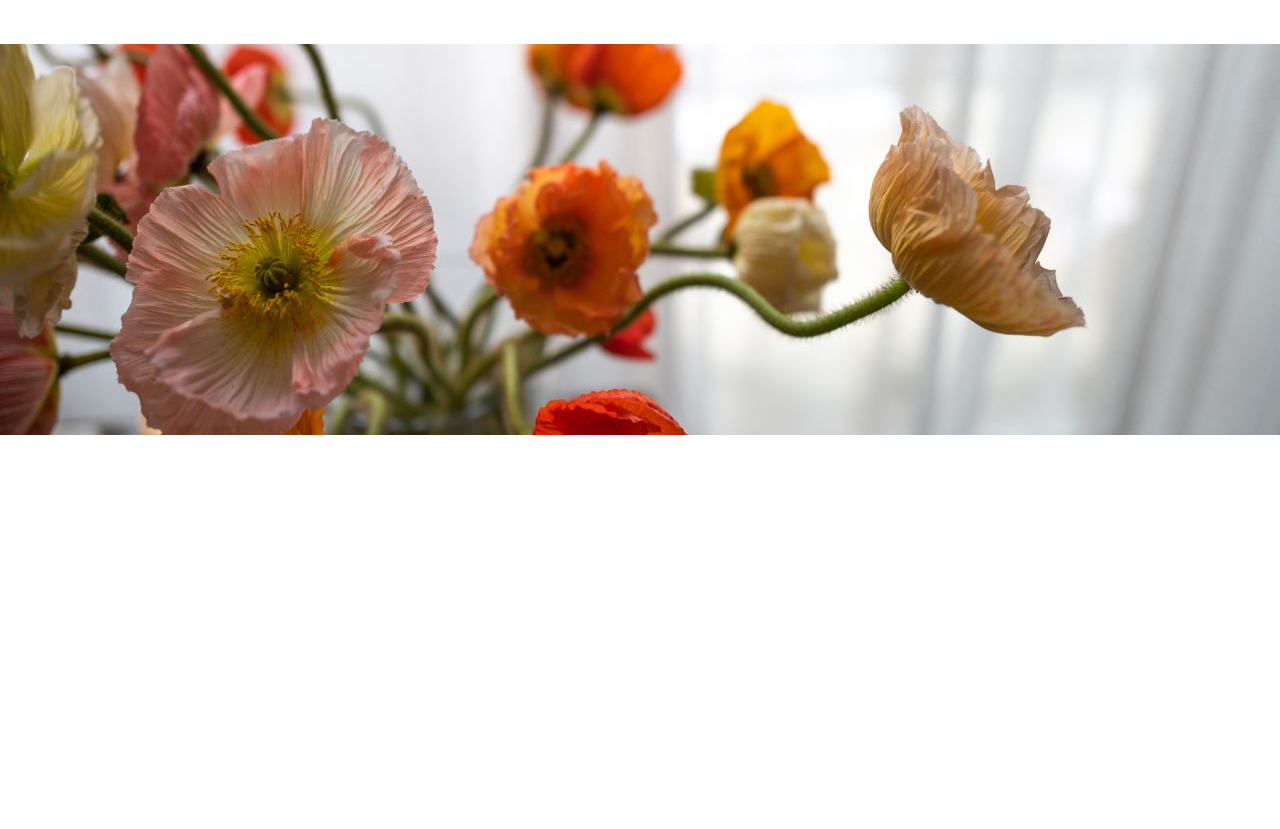
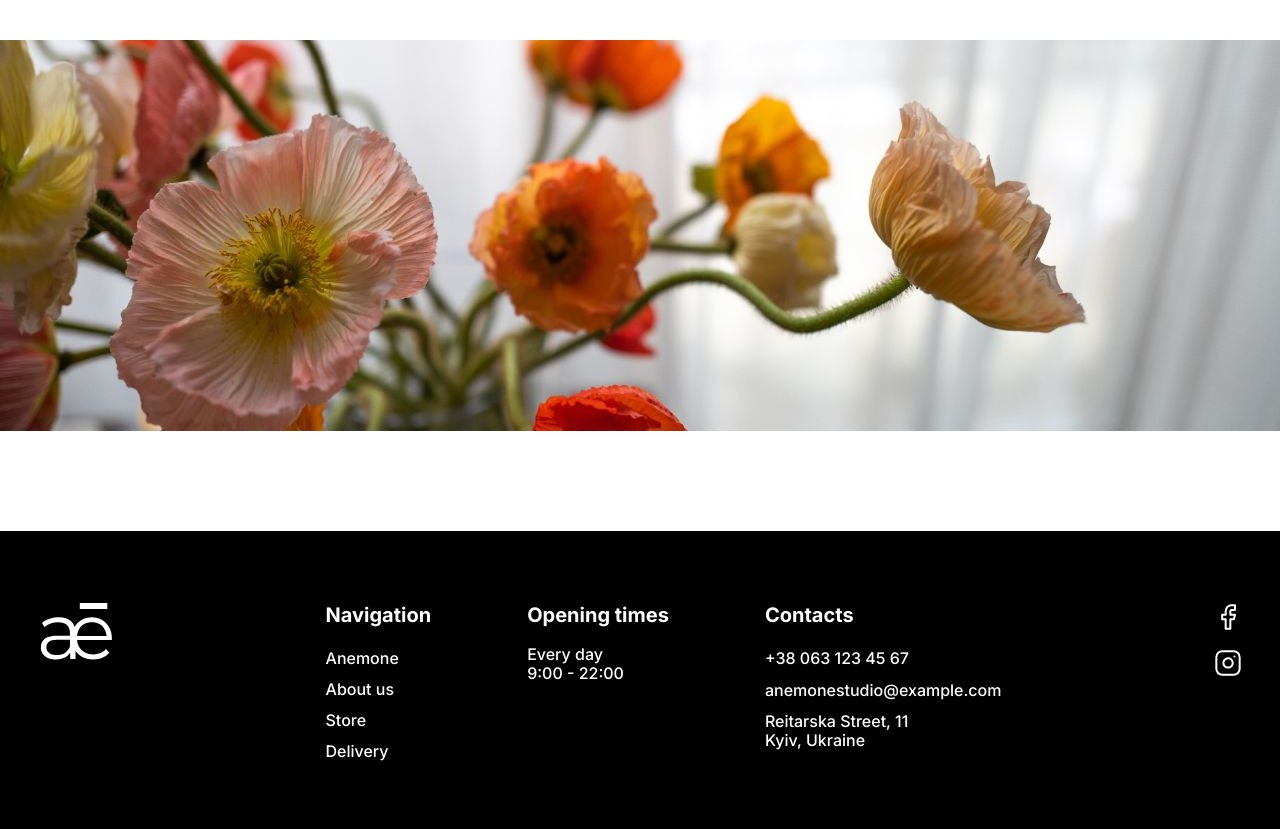
Before and after one commit to NosovSA76/Project_GR09, a website built with Vite: page src/index.html in a window 1280 px wide. Shown: the part 1512-2341 px from the top of the page. Before the commit the page ends 2047 px from the top, so only its background shows below. Built offline with nearby package versions, Linux system fonts and the light colour scheme.

Commit message:
Footer responsive setting, adding modern normalize

```diff
--- a/src/css/layout/footer.css
+++ b/src/css/layout/footer.css
@@ -1,3 +1,176 @@
-.div{
-  width: 100%;
+:root {
+  --footer-font: 'Inter', sans-serif;
 }
+
+.footer-section {
+  background-color: #000;
+  padding: 32px 0;
+}
+
+@media screen and (min-width: 768px) {
+  .footer-section {
+    padding: 60px 0 54px 0;
+  }
+}
+
+@media screen and (min-width: 1280px) {
+  .footer-section {
+    padding: 72px 0;
+  }
+}
+
+.footer-container {
+  display: flex;
+  flex-wrap: wrap;
+  row-gap: 32px;
+  justify-content: space-between;
+  width: calc(100% - 16px * 2);
+  padding: 0 14px 0 16px;
+  margin: 0 auto;
+}
+
+@media screen and (min-width: 320px) {
+  .footer-container {
+    width: calc(320px - 16px * 2);
+  }
+}
+
+@media screen and (min-width: 768px) {
+  .footer-container {
+    width: calc(768px - 24px * 2);
+  }
+}
+
+@media screen and (min-width: 1280px) {
+  .footer-container {
+    width: calc(1280px - 24px * 2);
+  }
+}
+
+.footer-logo {
+  display: none;
+}
+
+@media screen and (min-width: 1280px) {
+  .footer-logo {
+    display: block;
+    margin-right: auto;
+  }
+
+  .footer-logo-icon {
+    fill: #fff;
+    width: 73px;
+    height: 57px;
+  }
+}
+
+.footer-section-width {
+  width: 128px;
+}
+
+@media screen and (min-width: 768px) {
+  .footer-section-width{
+    width: auto;
+  }
+}
+
+.footer-info-section-title {
+  font-family: var(--footer-font);
+  font-weight: 700;
+  font-size: 18px;
+  color: #fff;
+  margin-bottom: 18px;
+}
+
+@media screen and (min-width: 768px) {
+  .footer-info-section-title {
+    font-size: 20px;
+  }
+}
+
+.footer-nav-list-item {
+  height: 17px;
+}
+
+@media screen and (min-width: 768px) {
+  .footer-nav-list-item {
+    height: 19px;
+  }
+}
+
+.footer-text {
+  font-family: var(--footer-font);
+  font-weight: 500;
+  font-size: 14px;
+  color: #fff;
+}
+
+@media screen and (min-width: 768px) {
+  .footer-text {
+    font-size: 16px;
+  }
+}
+
+@media screen and (min-width: 1280px) {
+  .footer-openin-time-section {
+    margin: 0 96px;
+  }
+}
+
+.footer-mail-address {
+  display: flex;
+  flex-direction: column;
+  row-gap: 0;
+}
+
+.footer-nav-list {
+  display: flex;
+  flex-direction: column;
+  row-gap: 12px;
+}
+
+.footer-nav-list-link:is(:hover, :focus) {
+  text-decoration: underline;
+}
+
+.footer-opening-time-list {
+  display: flex;
+  flex-direction: column;
+  gap: 0;
+}
+
+.footer-address-list {
+  display: flex;
+  flex-direction: column;
+  row-gap: 12px;
+}
+
+.footer-social-list {
+  display: flex;
+  column-gap: 14px;
+}
+
+@media screen and (min-width: 768px) {
+  .footer-social-list {
+    flex-direction: column;
+    row-gap: 18px;
+  }
+}
+
+@media screen and (min-width: 1280px) {
+  .footer-social-list {
+    margin-left: auto;
+  }
+}
+
+.footer-social-link-icon {
+  width: 28px;
+  height: 28px;
+}
+
+
+@media screen and (min-width: 768px) {
+  .footer-line-break {
+    display: none;
+  }
+}
--- a/src/index.html
+++ b/src/index.html
@@ -9,6 +9,15 @@
       href="https://fonts.googleapis.com/css2?family=Montserrat:wght@400;500;700&family=Raleway:wght@800&display=swap"
       rel="stylesheet"
     />
+
+    <!-- modern normalize -->
+    <link rel="stylesheet" href="https://cdn.jsdelivr.net/npm/modern-normalize@1.1.0/modern-normalize.min.css">
+
+    <!-- Added 'Inter' font family -->
+    <link rel="preconnect" href="https://fonts.googleapis.com">
+    <link rel="preconnect" href="https://fonts.gstatic.com" crossorigin>
+    <link href="https://fonts.googleapis.com/css2?family=Inter:wght@500;700&display=swap" rel="stylesheet">
+
     <link
       rel="stylesheet"
       type="text/css"
--- a/src/partials/footer.html
+++ b/src/partials/footer.html
@@ -1 +1,64 @@
-<div></div>
+<footer class="footer-section">
+    <div class="footer-container">
+        <a class="footer-logo" href="../index.html">
+            <svg class="footer-logo-icon">
+                <use href="../img/icons.svg#logo"></use>
+            </svg>
+        </a>
+
+        <nav class="footer-section-width">
+            <p class="footer-info-section-title">Navigation</p>
+            <ul class="footer-nav-list">
+                <li class="footer-nav-list-item">
+                    <a class="footer-text footer-nav-list-link" href="#anemon">Anemone</a>
+                </li>
+                <li class="footer-nav-list-item">
+                    <a class="footer-text footer-nav-list-link" href="#About">About us</a>
+                </li>
+                <li class="footer-nav-list-item">
+                    <a class="footer-text footer-nav-list-link" href="#Store">Store</a>
+                </li>
+                <li class="footer-nav-list-item">
+                    <a class="footer-text footer-nav-list-link" href="#Delivery">Delivery</a>
+                </li>
+            </ul>
+        </nav>
+
+        <div class="footer-openin-time-section footer-section-width">
+            <p class="footer-info-section-title">Opening times</p>
+            <ul class="footer-opening-time-list">
+                <li class="footer-text">Every day</li>
+                <li class="footer-text">9:00 - 22:00</li>
+            </ul>
+        </div>
+
+        <address class="footer-section-width">
+            <p class="footer-info-section-title">Contacts</p>
+            <ul class="footer-address-list">
+                <li><a class="footer-text" href="tel:+380631234567">+38 063 123 45 67</a></li>
+                <li><a class="footer-text footer-mail-address"
+                        href="mailto:anemonestudio@example.com">anemonestudio<br class="footer-line-break">@example.com</a></li>
+                <li class="footer-text">Reitarska Street, 11 <br>
+                    Kyiv, Ukraine</li>
+            </ul>
+        </address>
+
+        <ul class="footer-social-list footer-section-width">
+            <li>
+                <a href="#" rel="noreferrer noopener">
+                    <svg class="footer-social-link-icon">
+                        <use href="../img/icons.svg#icon-facebook"></use>
+                    </svg>
+                </a>
+            </li>
+            <li>
+                <a href="#" rel="noreferrer noopener">
+                    <svg class="footer-social-link-icon">
+                        <use href="../img/icons.svg#icon-instagram"></use>
+                    </svg>
+                </a>
+
+            </li>
+        </ul>
+    </div>
+</footer>
```
